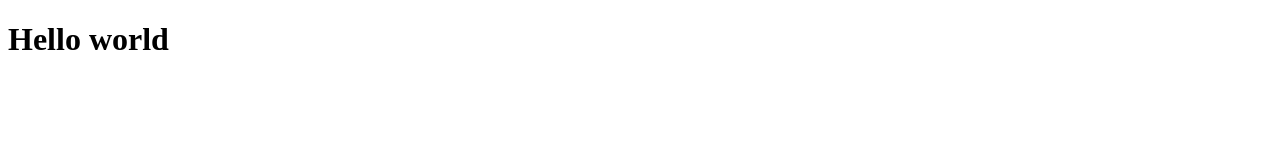
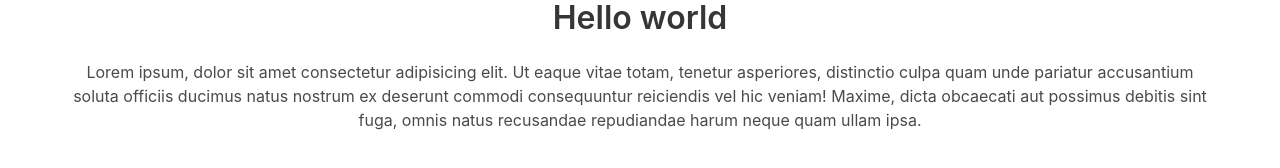
Before and after one commit to MessineoSamuele/keytable.github.io, a plain HTML site: page index.html in a window 1280 px wide. Drawn offline with nearby package versions, Linux system fonts and the light colour scheme.

Commit message:
basic page layout and css frameworks

```diff
--- a/index.html
+++ b/index.html
@@ -5,11 +5,20 @@
     <meta charset="UTF-8">
     <meta name="viewport" content="width=device-width, initial-scale=1.0">
     <meta http-equiv="X-UA-Compatible" content="ie=edge">
+
+    <script src="https://kit.fontawesome.com/bcca60d87d.js"></script>
+    <link rel="stylesheet" href="https://cdnjs.cloudflare.com/ajax/libs/bulma/0.7.5/css/bulma.min.css" />
+
+
     <title>Samuele Messineo</title>
 </head>
 
 <body>
-    <h1>Hello world</h1>
+    <div class="container has-text-centered">
+        <h1 class="title">Hello world</h1>
+        <p>Lorem ipsum, dolor sit amet consectetur adipisicing elit. Ut eaque vitae totam, tenetur asperiores, distinctio culpa quam unde pariatur accusantium soluta officiis ducimus natus nostrum ex deserunt commodi consequuntur reiciendis vel hic veniam!
+            Maxime, dicta obcaecati aut possimus debitis sint fuga, omnis natus recusandae repudiandae harum neque quam ullam ipsa.</p>
+    </div>
 </body>
 
 </html>
```
